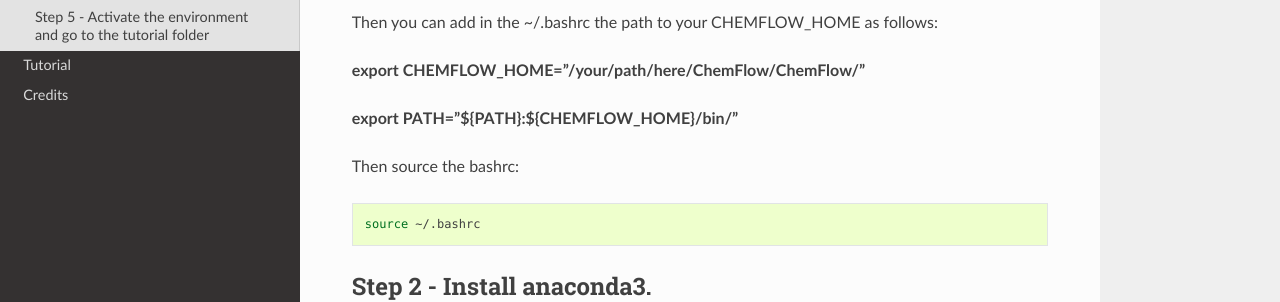
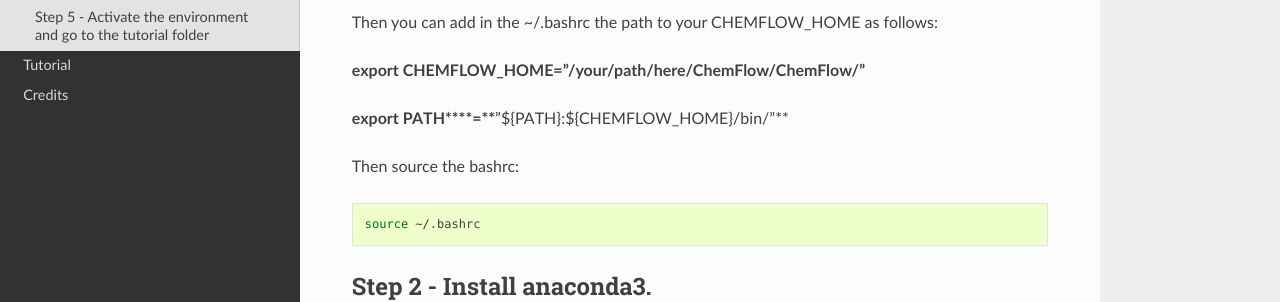
Before and after one commit to IFMlab/ChemFlow, a Sphinx documentation site: the page built from docs/installation.rst, in a window 1280 px wide and 900 px high. Shown: the part 350-652 px from the top of the window. Built offline with Sphinx 7.4.7 and the Read the Docs theme 2.0.0, drawn with Linux system fonts in a browser that asks for light colours.

```diff
--- a/docs/installation.rst
+++ b/docs/installation.rst
@@ -19,7 +19,7 @@ Then you can add in the ~/.bashrc the path to your CHEMFLOW_HOME as follows:
 
 **export CHEMFLOW_HOME="/your/path/here/ChemFlow/ChemFlow/"**
 
-**export PATH="${PATH}:${CHEMFLOW_HOME}/bin/"**
+**export** **PATH****=****"${PATH}:${CHEMFLOW_HOME}/bin/"**
 
 Then source the bashrc:
 
```
